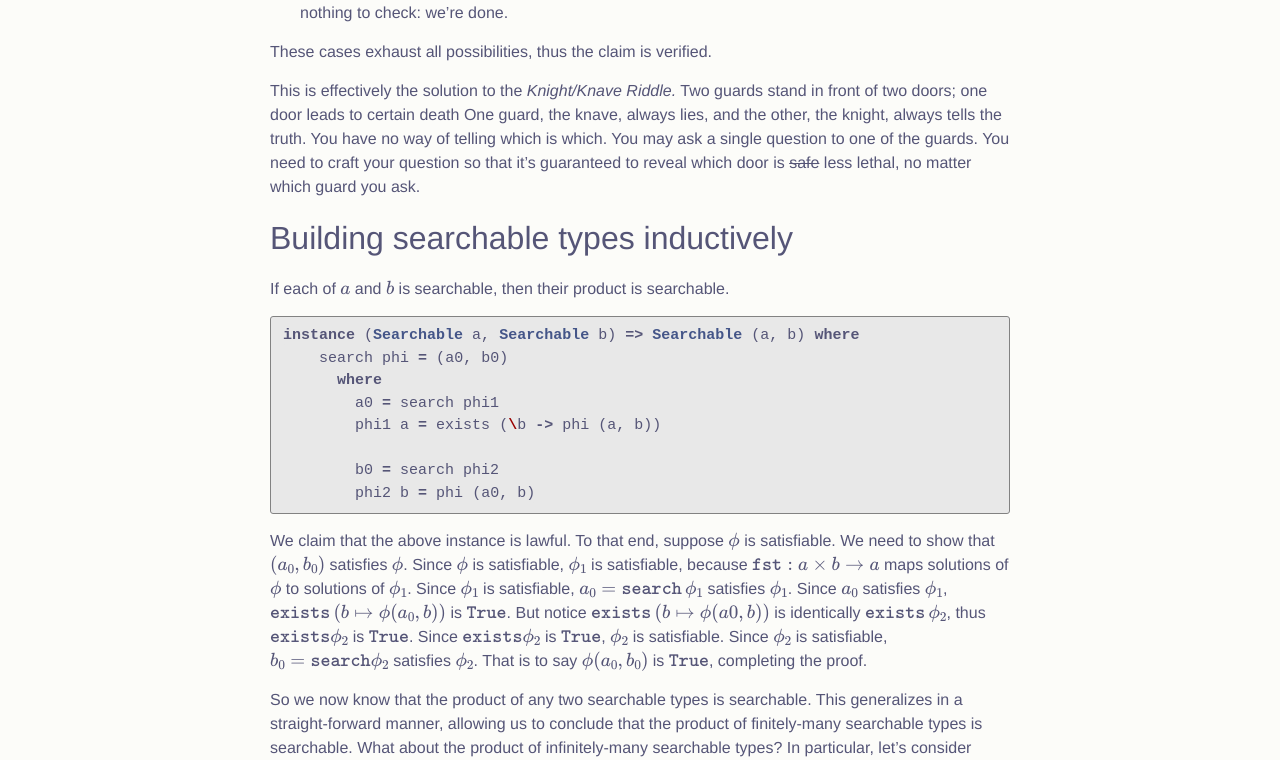
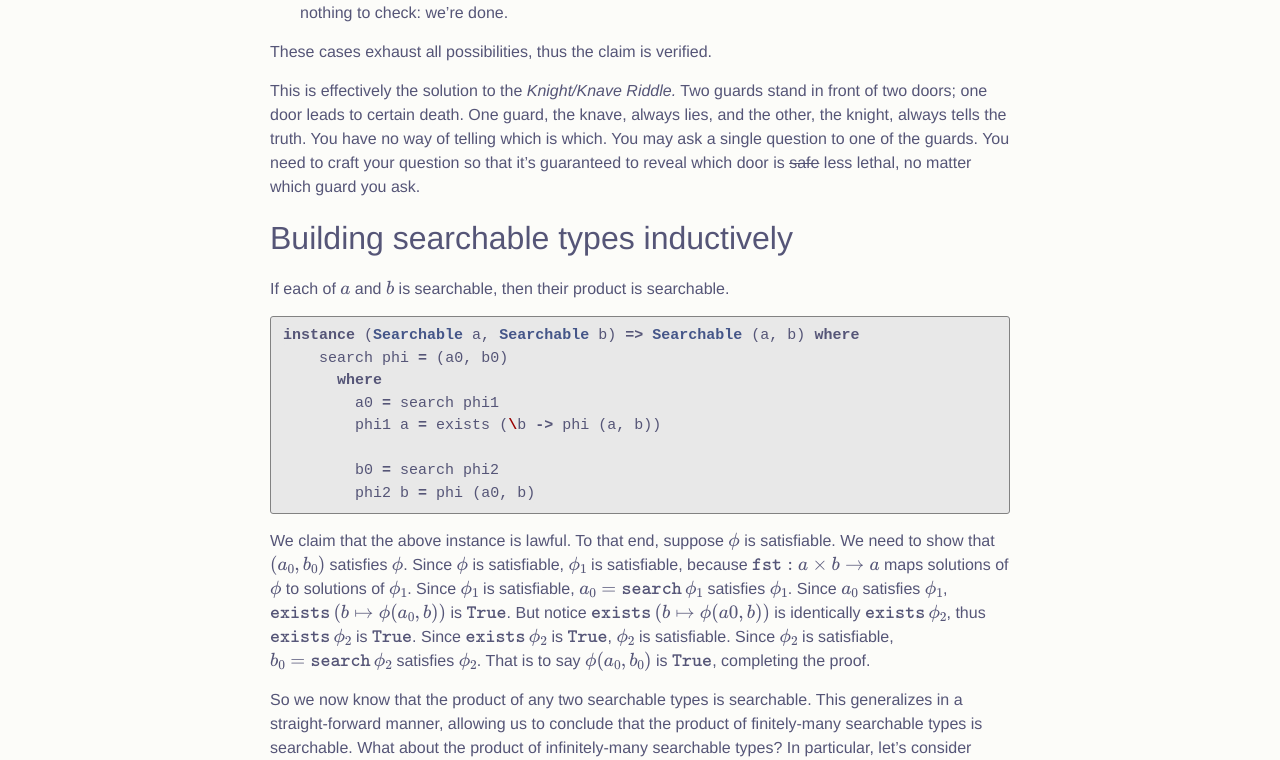
Before and after one commit to friedbrice/friedbrice.github.io, a Jekyll site: the page built from _posts/2022-10-26-looking-for-a-needle-that-might-not-be-in-an-infinite-haystack.md, in a window 1280 px wide and 1400 px high, scrolled down 1987 px. Shown: the part 178-938 px from the top of the window. Built offline with Jekyll 4.4.1, drawn with Linux system fonts in a browser that asks for light colours; formulas are drawn with MathJax 3; comment, search, counter and statistics services are not loaded.

Commit message:
fix spacing

```diff
--- a/_posts/2022-10-26-looking-for-a-needle-that-might-not-be-in-an-infinite-haystack.md
+++ b/_posts/2022-10-26-looking-for-a-needle-that-might-not-be-in-an-infinite-haystack.md
@@ -134,7 +134,7 @@
 These cases exhaust all possibilities, thus the claim is verified.
 
 This is effectively the solution to the _Knight/Knave Riddle._
-Two guards stand in front of two doors; one door leads to certain death
+Two guards stand in front of two doors; one door leads to certain death.
 One guard, the knave, always lies, and the other, the knight, always tells the truth.
 You have no way of telling which is which.
 You may ask a single question to one of the guards.
@@ -161,9 +161,9 @@
 Since \\( \phi \\) is satisfiable, \\( \phi_1 \\) is satisfiable, because \\( \mathtt{fst} : a \times b \to a \\) maps solutions of \\( \phi \\) to solutions of \\( \phi_1 \\).
 Since \\( \phi_1 \\) is satisfiable, \\( a_0 = \mathtt{search} \, \phi_1 \\) satisfies \\( \phi_1 \\).
 Since \\( a_0 \\) satisfies \\( \phi_1 \\), \\( \mathtt{exists} \left( b \mapsto \phi (a_0,b) \right) \\) is \\( \mathtt{True} \\).
-But notice \\( \mathtt{exists} \left( b \mapsto \phi (a0,b) \right) \\) is identically \\( \mathtt{exists} \, \phi_2 \\), thus \\( \mathtt{exists} \phi_2 \\) is \\( \mathtt{True} \\).
-Since \\( \mathtt{exists} \phi_2 \\) is \\( \mathtt{True} \\), \\( \phi_2 \\) is satisfiable.
-Since \\( \phi_2 \\) is satisfiable, \\( b_0 = \mathtt{search} \phi_2 \\) satisfies \\( \phi_2 \\).
+But notice \\( \mathtt{exists} \left( b \mapsto \phi (a0,b) \right) \\) is identically \\( \mathtt{exists} \, \phi_2 \\), thus \\( \mathtt{exists} \, \phi_2 \\) is \\( \mathtt{True} \\).
+Since \\( \mathtt{exists} \, \phi_2 \\) is \\( \mathtt{True} \\), \\( \phi_2 \\) is satisfiable.
+Since \\( \phi_2 \\) is satisfiable, \\( b_0 = \mathtt{search} \, \phi_2 \\) satisfies \\( \phi_2 \\).
 That is to say \\( \phi (a_0, b_0) \\) is \\( \mathtt{True} \\), completing the proof.
 
 So we now know that the product of any two searchable types is searchable.
```
